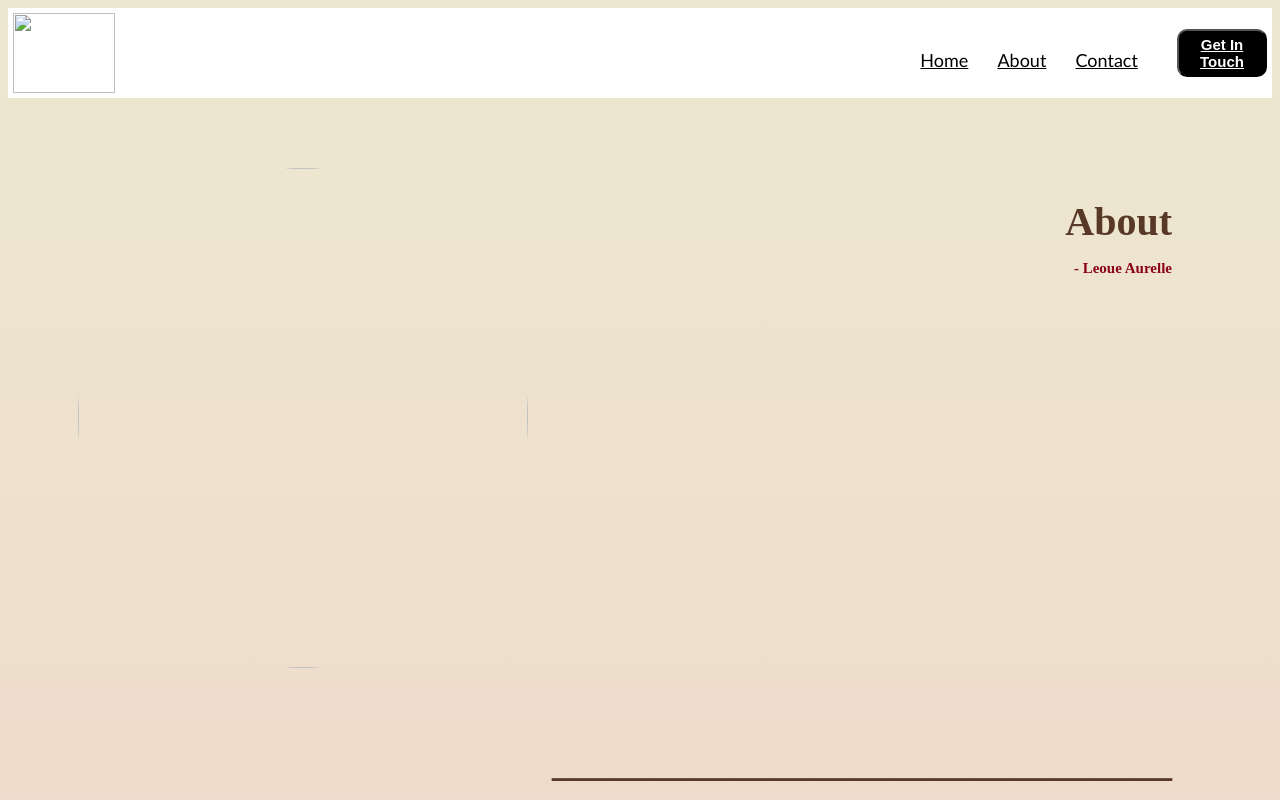
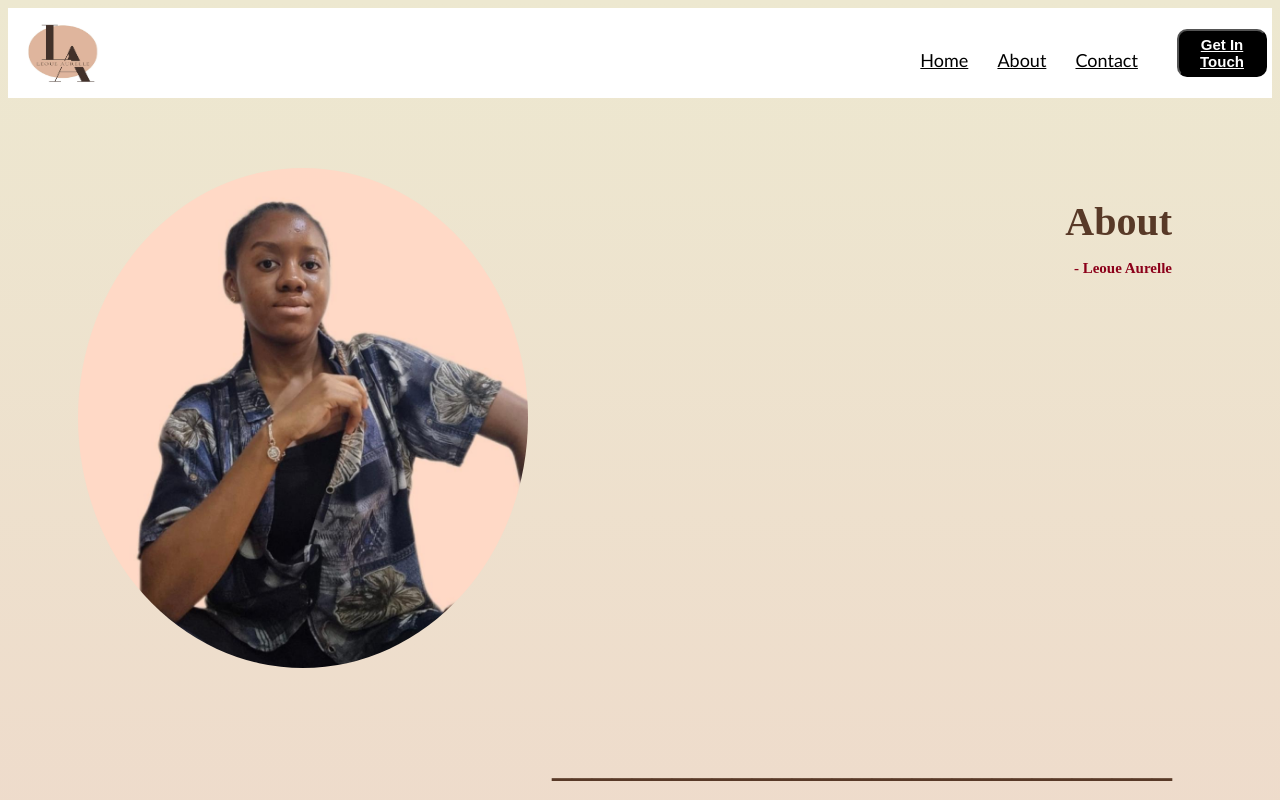
Before and after one commit to Aurelle247/Aurelle-portfolio, a plain HTML site: page aboutme.html in a window 1280 px wide. Shown: the top 800 px of the page. Drawn offline with Linux system fonts and the light colour scheme.

Commit message:
Update aboutme.html

```diff
--- a/aboutme.html
+++ b/aboutme.html
@@ -86,7 +86,7 @@
 </head>
 <nav class="navbar">
  <div class="navcontent">
-   <div class="logo"><img src="./images/C:\Users\hp\Documents/l3.jpg"></img></div>
+   <div class="logo"><img src="./images/l3.jpg"></img></div>
    <ul>
      <li><a href="portfolio.html">Home</a></li>
 	 <li><a href="aboutme.html">About</a></li>
@@ -96,7 +96,7 @@
  </div>
 </nav>
 <body>
-<img class="photo1" src="./images/C:\Users\hp\Documents/im3.jpg"/>
+<img class="photo1" src="./images/im3.jpg"/>
  <h2>About<p style="color:#8c001a; font-size:15px; font-family:times-new-roman">- Leoue Aurelle</p>_______________________________</h2>
  <div class="text">
  <h4>Information</h4>
```
